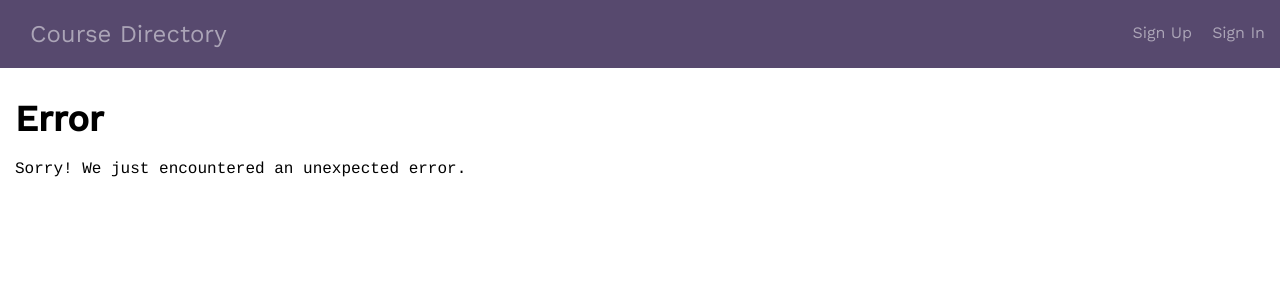
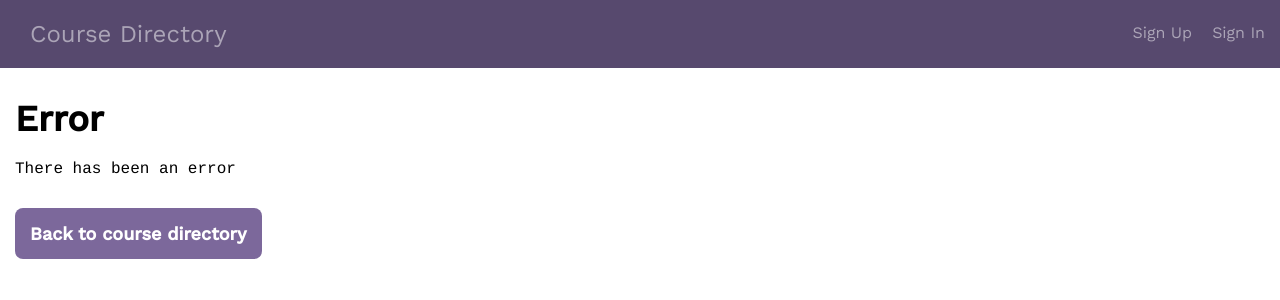
Before and after one commit to Ethan-Reno/Full-Stack-Course-Directory, a React (Create React App) app in the folder client/: page /error in a window 1280 px wide. Shown: the top 300 px of the page. Built offline with nearby package versions, Linux system fonts and the light colour scheme.

Commit message:
Add UnhandledError component

```diff
--- a/client/src/components/UnhandledError.js
+++ b/client/src/components/UnhandledError.js
@@ -1,12 +1,12 @@
 import React from 'react';
+import { Link } from 'react-router-dom';
 
-
-//UPDATE
 const UnhandledError = () => {
     return(
         <div className="bounds">
             <h1>Error</h1>
-            <p>Sorry! We just encountered an unexpected error.</p>
+            <p>There has been an error</p>
+            <Link className="button" to="/">Back to course directory</Link>
         </div>
     )
 }
```
